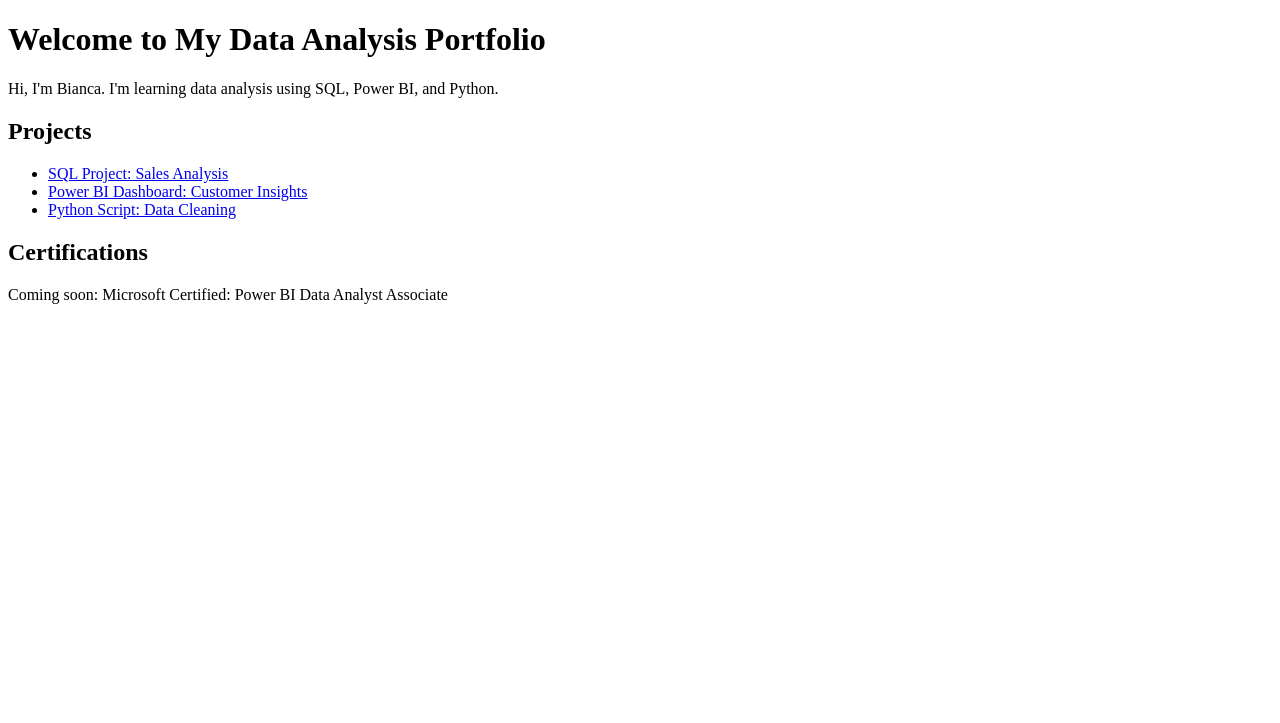
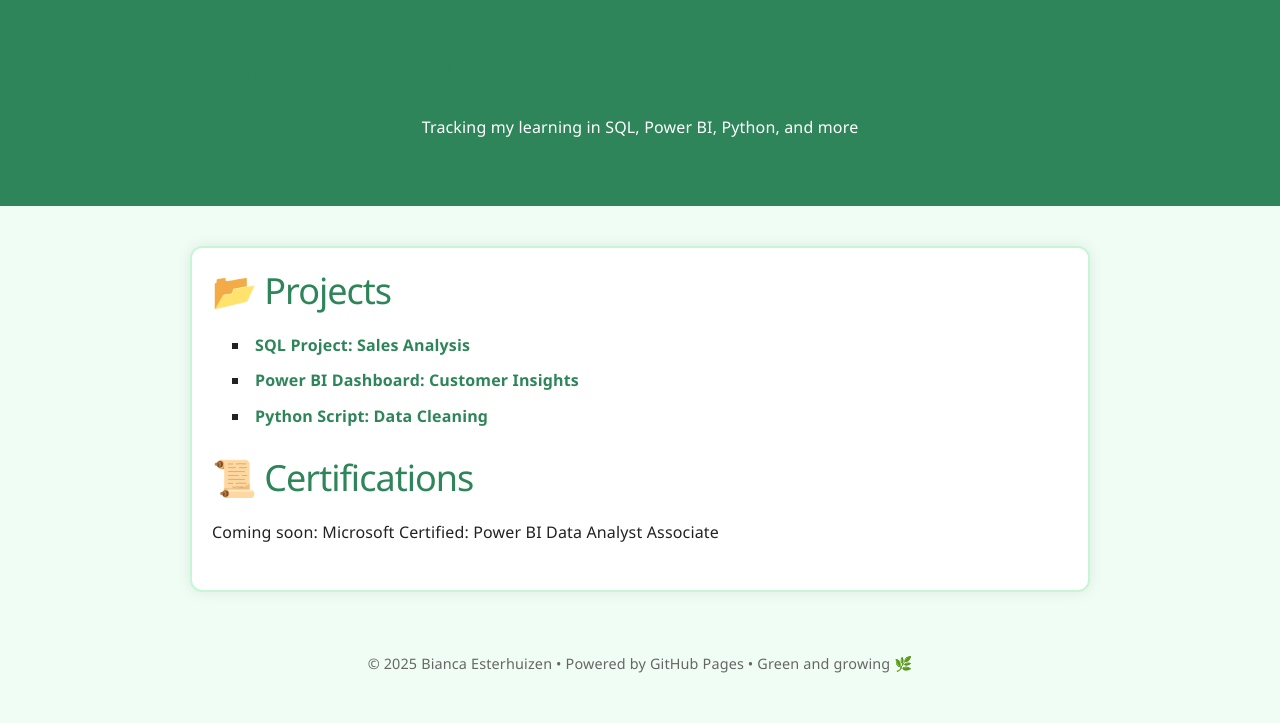
Before and after one commit to beeofearth/bianca-data-portfolio, a plain HTML site: page index.html in a window 1280 px wide. Drawn offline with nearby package versions, Linux system fonts and the light colour scheme.

Commit message:
Update index.html

```diff
--- a/index.html
+++ b/index.html
@@ -2,20 +2,84 @@
 <html lang="en">
 <head>
   <meta charset="UTF-8">
-  <title>Bianca's Data Portfolio</title>
+  <title>Bianca Esterhuizen - Data Portfolio</title>
+  <link rel="stylesheet" href="https://cdnjs.cloudflare.com/ajax/libs/milligram/1.4.1/milligram.min.css">
+  <style>
+    body {
+      margin: 0;
+      padding: 0;
+      font-family: "Segoe UI", sans-serif;
+      background-color: #f0fdf4;
+      color: #222;
+    }
+
+    header {
+      background-color: #2f855a;
+      color: white;
+      padding: 40px 20px;
+      text-align: center;
+    }
+
+    .container {
+      max-width: 900px;
+      margin: 40px auto;
+      padding: 20px;
+      background: white;
+      border-radius: 12px;
+      box-shadow: 0 0 15px rgba(0,0,0,0.08);
+      border: 2px solid #c6f6d5;
+    }
+
+    h1, h2 {
+      color: #2f855a;
+    }
+
+    ul {
+      list-style-type: square;
+      padding-left: 20px;
+    }
+
+    a {
+      color: #2f855a;
+      font-weight: bold;
+      text-decoration: none;
+    }
+
+    a:hover {
+      text-decoration: underline;
+    }
+
+    footer {
+      text-align: center;
+      padding: 20px;
+      font-size: 0.9em;
+      color: #666;
+      margin-top: 40px;
+    }
+  </style>
 </head>
 <body>
-  <h1>Welcome to My Data Analysis Portfolio</h1>
-  <p>Hi, I'm Bianca. I'm learning data analysis using SQL, Power BI, and Python.</p>
 
-  <h2>Projects</h2>
+  <header>
+    <h1>Bianca Esterhuizen's Data Analysis Portfolio</h1>
+    <p>Tracking my learning in SQL, Power BI, Python, and more</p>
+  </header>
+
+  <div class="container">
+    <h2>📂 Projects</h2>
     <ul>
       <li><a href="#sql">SQL Project: Sales Analysis</a></li>
       <li><a href="#powerbi">Power BI Dashboard: Customer Insights</a></li>
       <li><a href="#python">Python Script: Data Cleaning</a></li>
     </ul>
 
-  <h2>Certifications</h2>
+    <h2>📜 Certifications</h2>
     <p>Coming soon: Microsoft Certified: Power BI Data Analyst Associate</p>
+  </div>
+
+  <footer>
+    <p>© 2025 Bianca Esterhuizen • Powered by GitHub Pages • Green and growing 🌿</p>
+  </footer>
+
 </body>
 </html>
```
Lines whose indentation alone changed are shown as unchanged.
